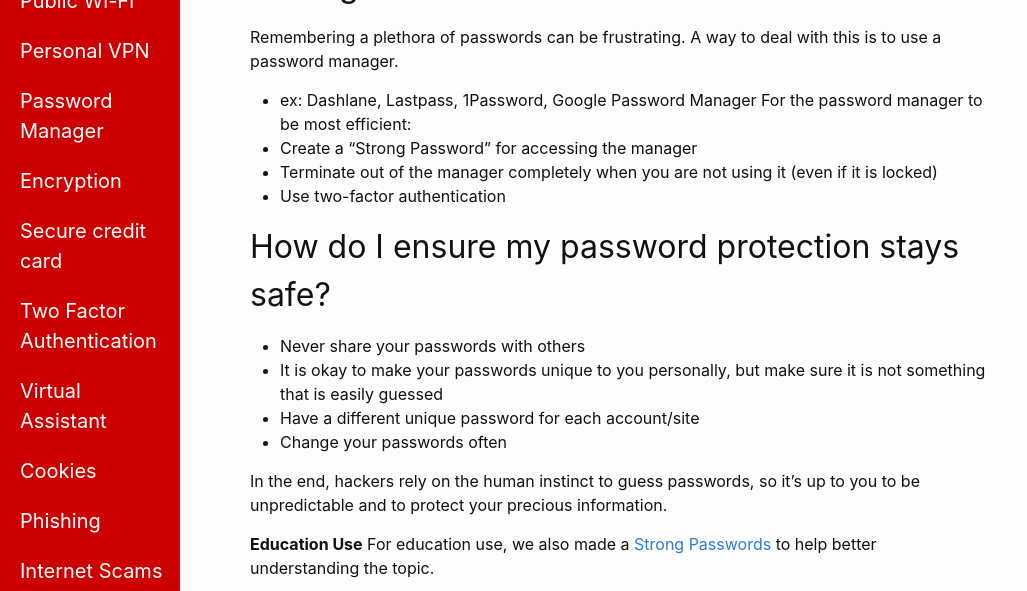
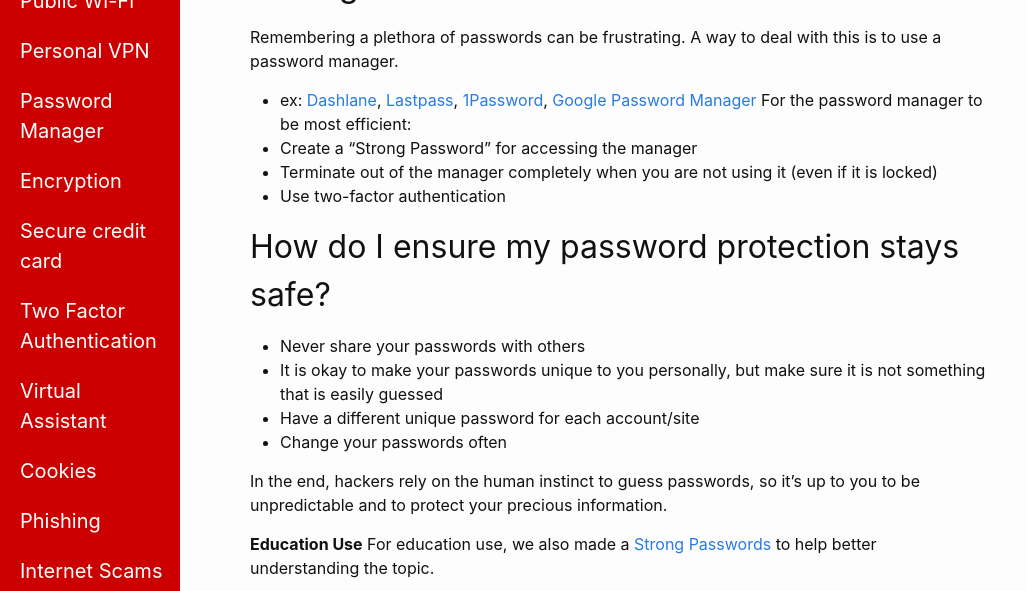
Before and after one commit to everydaysecurity/everydaysecurity, a Jekyll site: the page built from StrongPasswords.md, in a window 1280 px wide and 900 px high, scrolled down 1126 px, cut to the strip 170-761 px from the top of the window. Shown: the whole strip, without its empty margins (0-1027 px from the left). Built offline with Jekyll 4.4.1, drawn with Linux system fonts in a browser that asks for light colours; part of the change alters nothing that is shown.

```diff
--- a/StrongPasswords.md
+++ b/StrongPasswords.md
@@ -25,7 +25,7 @@ A good website to use is [How Secure is My Password](https://howsecureismypasswo
 
 <h2>Storing Passwords</h2>
 Remembering a plethora of passwords can be frustrating. A way to deal with this is to use a password manager.
-- ex: Dashlane, Lastpass, 1Password, Google Password Manager
+- ex: [Dashlane](https://www.dashlane.com/), [Lastpass](https://www.lastpass.com/), [1Password](https://1password.com/), [Google Password Manager](passwords.google.com)
 For the password manager to be most efficient:
 - Create a “Strong Password” for accessing the manager
 - Terminate out of the manager completely when you are not using it (even if it is locked)
```
